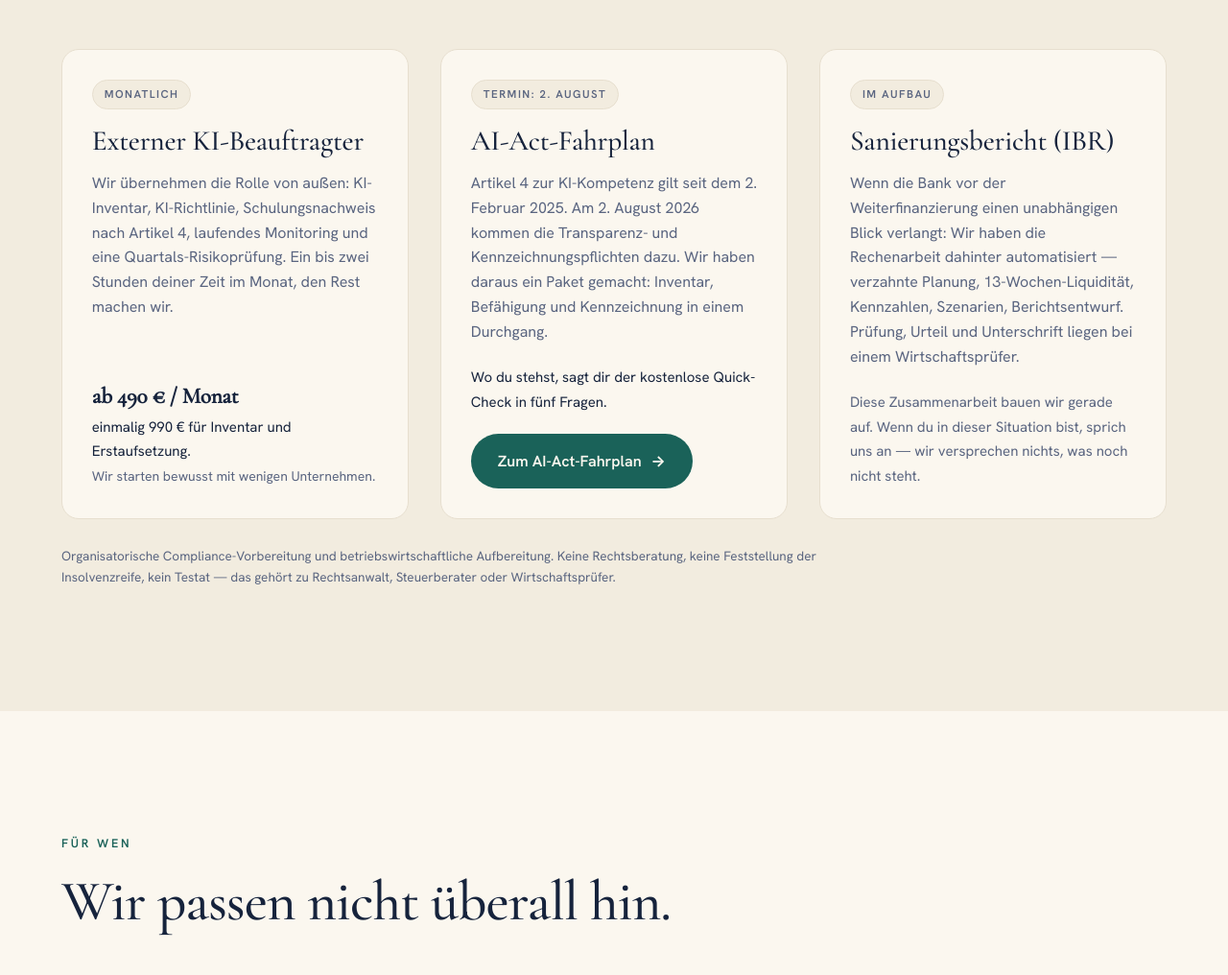
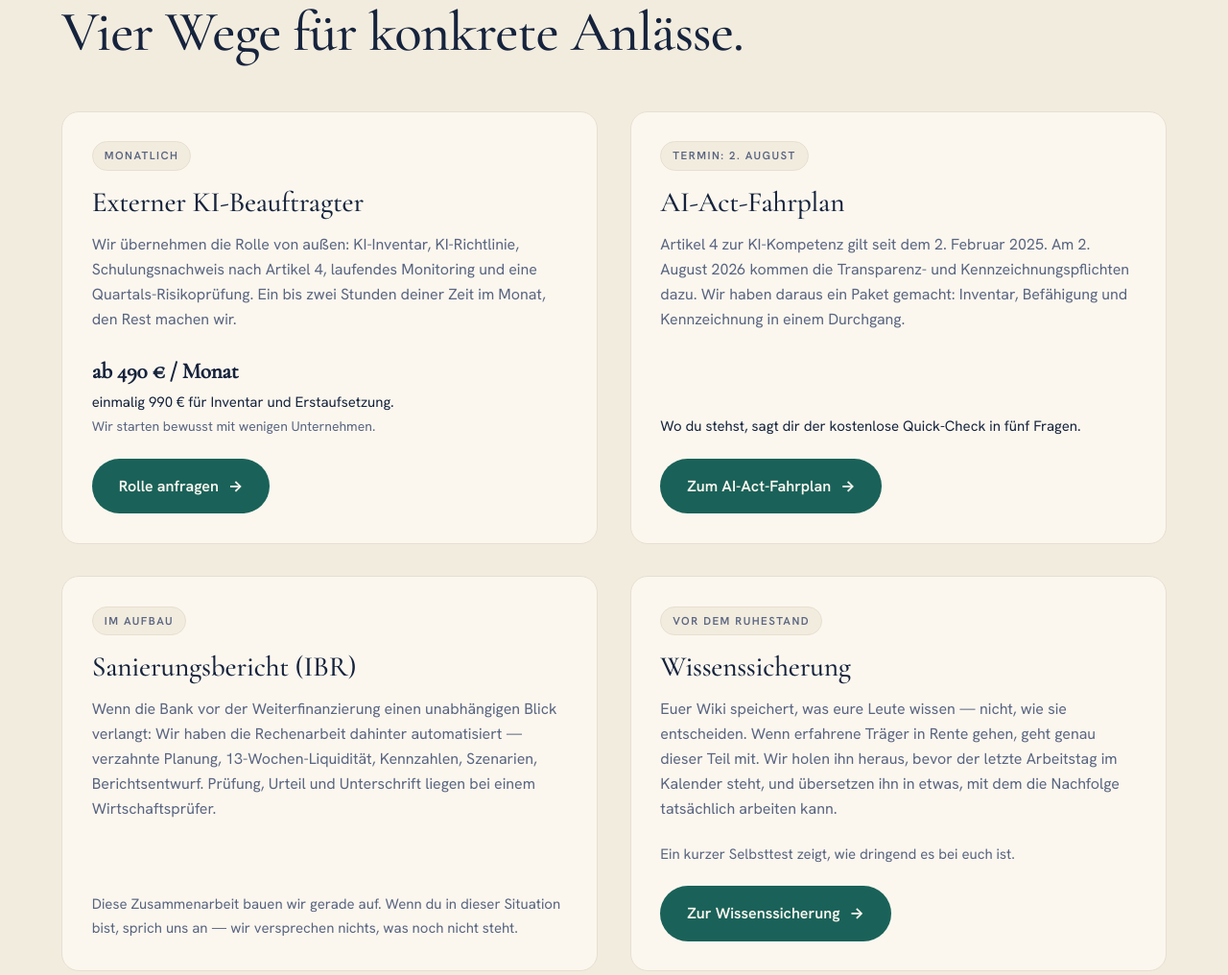
Before and after one commit to jaymanuzon/aivantum-neu, a plain HTML site: page index.html in a window 1280 px wide. Shown: the part 5408-6424 px from the top of the page at 96% size. Drawn offline with Linux system fonts and the light colour scheme.

Commit message:
Dach verteilt jetzt: Angebote bekommen Ziele, Fusszeile bekommt Rueckwege
Aus dem Dach-Konzept vom 25.08. Das Dach nannte sechs Angebote, von denen nur
eines ein Klickziel hatte, waehrend elf lebende Flaechen unverlinkt danebenstanden.

- Einstiege: CTAs auf die kostenlosen Selbst-Checks (gallery, check)
- Wege: Raster dreier -> zweier (2x2), vierte Karte 'Wissenssicherung' -> oldschool
- 'Externer KI-Beauftragter' bekommt einen Kontakt-Anker
- Fusszeile: Team-Check, Instrumente, AI-Act-Fahrplan, Wissenssicherung,
  coachjay.de und Instagram

Prinzip: das Dach nennt den Nutzen, die URL bleibt wie sie ist (Ebene 2 vor
Ebene 3, verallgemeinerter Shoshin-Sonderweg aus der Brand-DNA).

```diff
--- a/index.html
+++ b/index.html
@@ -577,6 +577,9 @@ h3{font-family:var(--serif);font-weight:500;font-size:clamp(24px,2.3vw,32px);lin
             + Produktion 10.000 €<br>
             + Infrastruktur 12.000 €<br>
             + Hardware 13.000 €
+            <div class="knopf-reihe" style="margin-top:20px">
+              <a class="knopf hell" href="https://gallery.aivantum.com" target="_blank" rel="noopener">Die fünf Instrumente ansehen <span>&rarr;</span></a>
+            </div>
           </div>
         </article>
 
@@ -590,6 +593,9 @@ h3{font-family:var(--serif);font-weight:500;font-size:clamp(24px,2.3vw,32px);lin
             bis 5 Personen 2.000 €<br>
             bis 8 Personen 3.200 €<br>
             bis 10 Personen 4.000 €
+            <div class="knopf-reihe" style="margin-top:20px">
+              <a class="knopf hell" href="https://check.aivantum.com" target="_blank" rel="noopener">Kostenlos: wo steht euer Team? <span>&rarr;</span></a>
+            </div>
           </div>
         </article>
 
@@ -613,14 +619,18 @@ h3{font-family:var(--serif);font-weight:500;font-size:clamp(24px,2.3vw,32px);lin
   <section class="band band-creme-2" id="wege">
     <div class="innen">
       <p class="augenbraue auf">Außerdem</p>
-      <h2 class="auf" style="margin-top:20px;max-width:15em">Drei Wege für konkrete Anlässe.</h2>
+      <h2 class="auf" style="margin-top:20px;max-width:15em">Vier Wege für konkrete Anlässe.</h2>
 
-      <div class="dreier">
+      <div class="zweier">
         <article class="karte auf">
           <div class="kopfzeile"><span class="chip">Monatlich</span></div>
           <h3 style="margin-top:16px">Externer KI-Beauftragter</h3>
           <p>Wir übernehmen die Rolle von außen: KI-Inventar, KI-Richtlinie, Schulungsnachweis nach Artikel 4, laufendes Monitoring und eine Quartals-Risikoprüfung. Ein bis zwei Stunden deiner Zeit im Monat, den Rest machen wir.</p>
-          <div class="preis"><b>ab 490 € / Monat</b><br>einmalig 990 € für Inventar und Erstaufsetzung.<br><span style="color:var(--tinte-weich);font-size:14px">Wir starten bewusst mit wenigen Unternehmen.</span></div>
+          <div class="preis"><b>ab 490 € / Monat</b><br>einmalig 990 € für Inventar und Erstaufsetzung.<br><span style="color:var(--tinte-weich);font-size:14px">Wir starten bewusst mit wenigen Unternehmen.</span>
+            <div class="knopf-reihe" style="margin-top:20px">
+              <a class="knopf hell" href="#kontakt">Rolle anfragen <span>&rarr;</span></a>
+            </div>
+          </div>
         </article>
 
         <article class="karte auf">
@@ -640,6 +650,18 @@ h3{font-family:var(--serif);font-weight:500;font-size:clamp(24px,2.3vw,32px);lin
           <h3 style="margin-top:16px">Sanierungsbericht (IBR)</h3>
           <p>Wenn die Bank vor der Weiterfinanzierung einen unabhängigen Blick verlangt: Wir haben die Rechenarbeit dahinter automatisiert — verzahnte Planung, 13-Wochen-Liquidität, Kennzahlen, Szenarien, Berichtsentwurf. Prüfung, Urteil und Unterschrift liegen bei einem Wirtschaftsprüfer.</p>
           <div class="preis"><span style="color:var(--tinte-weich);font-size:15px">Diese Zusammenarbeit bauen wir gerade auf. Wenn du in dieser Situation bist, sprich uns an — wir versprechen nichts, was noch nicht steht.</span></div>
+        </article>
+
+        <article class="karte auf">
+          <div class="kopfzeile"><span class="chip">Vor dem Ruhestand</span></div>
+          <h3 style="margin-top:16px">Wissenssicherung</h3>
+          <p>Euer Wiki speichert, was eure Leute wissen — nicht, wie sie entscheiden. Wenn erfahrene Träger in Rente gehen, geht genau dieser Teil mit. Wir holen ihn heraus, bevor der letzte Arbeitstag im Kalender steht, und übersetzen ihn in etwas, mit dem die Nachfolge tatsächlich arbeiten kann.</p>
+          <div class="preis">
+            <span style="color:var(--tinte-weich);font-size:15px">Ein kurzer Selbsttest zeigt, wie dringend es bei euch ist.</span>
+            <div class="knopf-reihe" style="margin-top:20px">
+              <a class="knopf hell" href="https://oldschool.aivantum.com" target="_blank" rel="noopener">Zur Wissenssicherung <span>&rarr;</span></a>
+            </div>
+          </div>
         </article>
       </div>
       <p class="hinweis klein" style="color:var(--tinte-weich);margin-top:28px;max-width:60em">Organisatorische Compliance-Vorbereitung und betriebswirtschaftliche Aufbereitung. Keine Rechtsberatung, keine Feststellung der Insolvenzreife, kein Testat — das gehört zu Rechtsanwalt, Steuerberater oder Wirtschaftsprüfer.</p>
@@ -833,7 +855,12 @@ h3{font-family:var(--serif);font-weight:500;font-size:clamp(24px,2.3vw,32px);lin
 <footer class="fuss">
   <div>© 2026 AIVantum · Jay Manuzon · <a href="mailto:jay@aivantum.com">jay@aivantum.com</a></div>
   <nav>
+    <a href="https://check.aivantum.com" target="_blank" rel="noopener">Team-Check</a>
+    <a href="https://gallery.aivantum.com" target="_blank" rel="noopener">Die Instrumente</a>
     <a href="https://ai-act.aivantum.com" target="_blank" rel="noopener">AI-Act-Fahrplan</a>
+    <a href="https://oldschool.aivantum.com" target="_blank" rel="noopener">Wissenssicherung</a>
+    <a href="https://coachjay.de" target="_blank" rel="noopener">Coaching: coachjay.de</a>
+    <a href="https://www.instagram.com/ai_vantum/" target="_blank" rel="noopener">Instagram</a>
     <a href="impressum.html">Impressum</a>
     <a href="datenschutz.html">Datenschutz</a>
   </nav>
```
